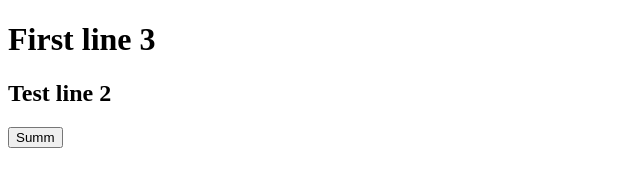
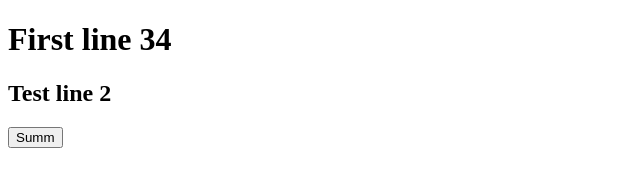
Before and after one commit to smadalin/git, a plain HTML site: page javascript/index.html in a window 1280 px wide. Shown: the full height of the page, 0-640 px from the left. Drawn offline with Linux system fonts and the light colour scheme.

Commit message:
Update index.html

```diff
--- a/javascript/index.html
+++ b/javascript/index.html
@@ -8,7 +8,7 @@
         <link rel="stylesheet" href="css/style.css">
     </head>
     <body>
-        <h1>First line 3</h1>
+        <h1>First line 34</h1>
         <h2>Test line 2</h2>
 
         <button id="summ">Summ</button>
```
